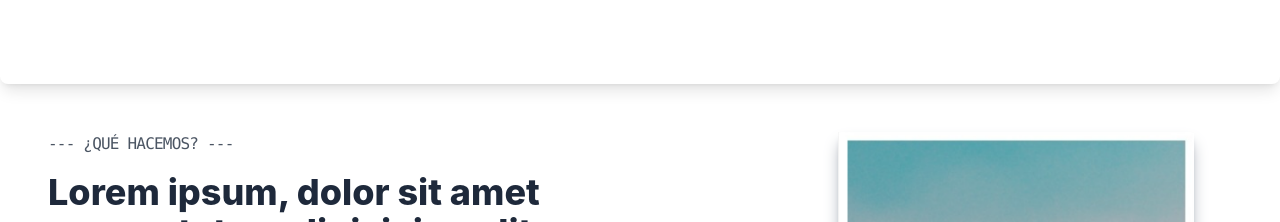
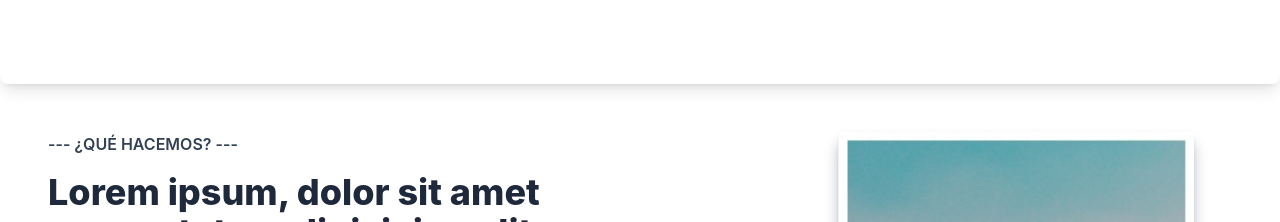
Before and after one commit to RiviCodes/rc-mockup-test, a React (Create React App) app: page / in a window 1280 px wide. Shown: the part 1480-1702 px from the top of the page. Built offline with nearby package versions, Linux system fonts and the light colour scheme.

Commit message:
Edit syle

```diff
--- a/src/components/Hero.jsx
+++ b/src/components/Hero.jsx
@@ -9,7 +9,7 @@ export default function Hero() {
       <div className="grid grid-cols-1 md:grid-cols-12 mx-8 md:mx-12 mt-12 xl:mb-">
         {/* LEFT SIDE */}
         <div className="col-span-6">
-          <h2 className="pb-4 font-mono tracking-tighter text-gray-600">
+          <h2 className="font-semibold text-slate-700 pb-4">
             --- ¿QUÉ HACEMOS? ---
           </h2>
           <h3 className="pb-8 lg:w-5/6 text-3xl lg:text-4xl font-extrabold text-slate-800">
```
